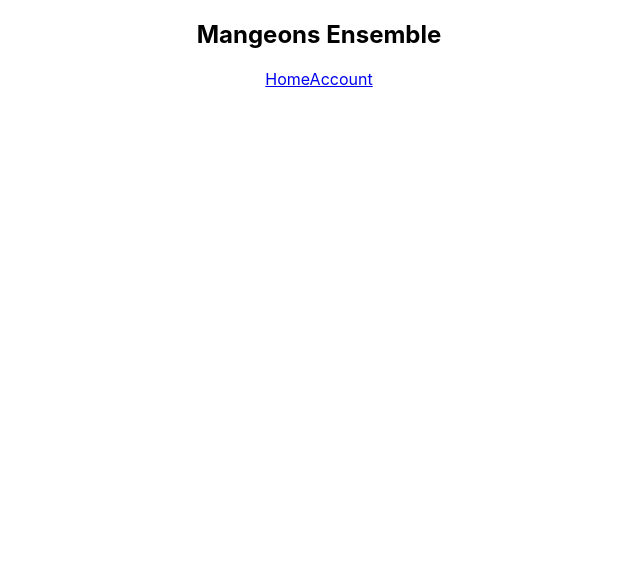
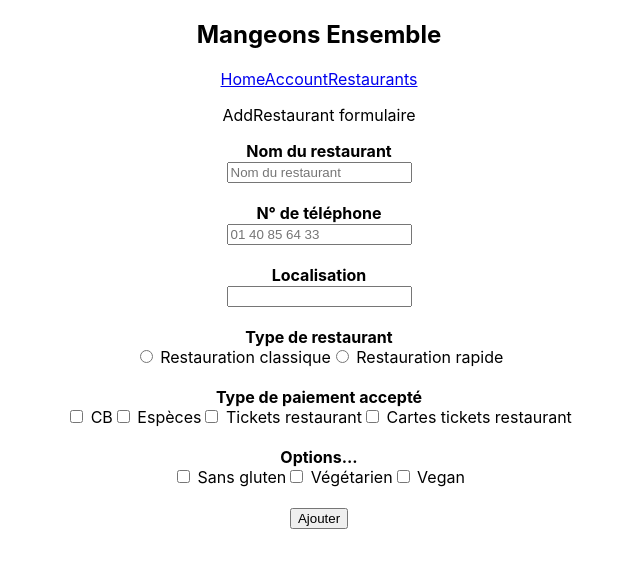
Before and after one commit to cnini/mangeons-ensemble, a React (Create React App) app: page /restaurants/nouveau-restaurant in a window 1280 px wide. Shown: the top 568 px of the page, without its empty margins (321-961 px from the left). Built offline with nearby package versions, Linux system fonts and the light colour scheme.

Commit message:
AddRestaurant: ajout réussi

```diff
--- a/src/App.js
+++ b/src/App.js
@@ -2,6 +2,8 @@ import React from "react";
 import Navbar from "./components/navbar/Navbar";
 import Home from "./routes/home/Home";
 import Account from "./routes/account/Account";
+import Restaurant from "./routes/restaurant/Restaurant";
+import AddRestaurant from "./routes/restaurant/components/AddRestaurant";
 import { BrowserRouter as Router, Routes, Route } from "react-router-dom";
 
 import "./App.css";
@@ -13,8 +15,10 @@ function App() {
         <Navbar />
         <div className="content">
           <Routes>
-            <Route exact path="/" element={<Home />} />
-            <Route path="/account" element={<Account />} />
+            <Route exact path="/" element={<Home/>} />
+            <Route path="/account" element={<Account/>} />
+            <Route path="/restaurants" element={<Restaurant/>} />
+            <Route path="/restaurants/nouveau-restaurant" element={<AddRestaurant/>} />
           </Routes>
         </div>
       </div>
--- a/src/components/navbar/Navbar.js
+++ b/src/components/navbar/Navbar.js
@@ -7,6 +7,7 @@ const Navbar = () => {
             <div className="Navbar-links">
                 <Link to="/">Home</Link>
                 <Link to="/account">Account</Link>
+                <Link to="/restaurants">Restaurants</Link>
             </div>
         </nav>
     );
--- /dev/null
+++ b/src/routes/restaurant/Restaurant.css
@@ -0,0 +1,18 @@
+.Restaurant {
+  text-align: center;
+}
+
+.Restaurant-header {
+  background-color: #61dafb;
+  min-height: 100vh;
+  display: flex;
+  flex-direction: column;
+  align-items: center;
+  justify-content: center;
+  font-size: calc(10px + 2vmin);
+  color: white;
+}
+
+.Restaurant-header p {
+  color: #282c34;
+}
--- /dev/null
+++ b/src/routes/restaurant/Restaurant.js
@@ -0,0 +1,16 @@
+import React from "react";
+import "./Restaurant.css";
+import { Link } from 'react-router-dom';
+
+const Restaurant = () => {
+  return (
+    <div className="Restaurant">
+      <header className="Restaurant-header">
+        <p>Restaurant page</p>
+        <Link to="/restaurants/nouveau-restaurant">Ajouter un restaurant</Link>
+      </header>
+    </div>
+  );
+};
+
+export default Restaurant;
--- /dev/null
+++ b/src/routes/restaurant/components/AddRestaurant.js
@@ -0,0 +1,107 @@
+import React from "react";
+import { useState, useEffect } from "react";
+import { collection, getDocs, addDoc } from "firebase/firestore";
+import db from '../../../db';
+import { isEmpty } from "@firebase/util";
+
+const AddRestaurant = () => {
+
+  const restaurantsCollectionRef = collection(db, "restaurant")
+
+  const [nom, setNom] = useState("")
+  const [numero, setNumero] = useState("")
+  const [localisation, setLocalisation] = useState("")
+  const [type, setType] = useState("")
+  const [modePaiements, setModePaiements] = useState([])
+  const [options, setOptions] = useState([])
+
+  // Création d'un document restaurant
+  const createRestaurant = async () => {
+    await addDoc(restaurantsCollectionRef, {
+      nom: nom,
+      numero: numero,
+      localisation: localisation,
+      type: type,
+      modePaiements: modePaiements,
+      options: options
+    } )
+  }
+
+  const [restaurants, setRestaurants] = useState([])
+
+  // onChange: type de restaurant
+  const handleType = type => {
+    setType(type)
+  }
+
+  // onChange: mode paiement
+  const handleModePaiement = mode => {
+    if(modePaiements.indexOf(mode) == -1) {
+      setModePaiements([...modePaiements, mode])
+    } else {
+      setModePaiements(modePaiements.filter(m => m !== mode))
+    }
+  }
+
+  // onChange: option
+  const handleOption = option => {
+    if(options.indexOf(option) == -1) {
+      setOptions([...options, option])
+    } else {
+      setOptions(options.filter(o => o !== option))
+    }
+  }
+
+
+  return (
+    <div className="#">
+      <header className="#-header">
+        <p>AddRestaurant formulaire</p>
+        <form>
+            <label><b>Nom du restaurant</b></label><br/>
+            <input
+              type="text"
+              name="nom_restaurant"
+              placeholder="Nom du restaurant"
+              onChange={ e => {setNom(e.target.value)} }
+            /><br/><br/>
+
+            <label><b>N° de téléphone</b></label><br/>
+            <input
+              type="text"
+              name="num_restaurant"
+              placeholder="01 40 85 64 33"
+              onChange={ e => {setNumero(e.target.value)} }
+            /><br/><br/>
+
+            <label><b>Localisation</b></label><br/>
+            <input
+              type="text"
+              name="localisation_restaurant"
+              onChange={ e => setLocalisation(e.target.value) }
+            /><br/><br/>
+
+            <label><b>Type de restaurant</b></label><br/>
+            <input type="radio" name="type_restaurant" value="Restauration classique" onChange={e => handleType(e.target.value) } /> <label>Restauration classique</label>
+            <input type="radio" name="type_restaurant" value="Restauration rapide" onChange={e => handleType(e.target.value) } /> <label>Restauration rapide</label><br/><br/>
+
+            <label><b>Type de paiement accepté</b></label><br/>
+            <input type="checkbox" name="paiement_restaurant" value="CB" onChange={e => handleModePaiement(e.target.value) } /> <label>CB</label>
+            <input type="checkbox" name="paiement_restaurant" value="Espèces" onChange={e => handleModePaiement(e.target.value) } /> <label>Espèces</label>
+            <input type="checkbox" name="paiement_restaurant" value="Tickets restaurant" onChange={e => handleModePaiement(e.target.value) } /> <label>Tickets restaurant</label>
+            <input type="checkbox" name="paiement_restaurant" value="Cartes tickets restaurant" onChange={e => handleModePaiement(e.target.value) } /> <label>Cartes tickets restaurant</label><br/><br/>
+
+            <label><b>Options...</b></label><br/>
+            <input type="checkbox" name="option_restaurant" value="Sans gluten" onChange={e => handleOption(e.target.value) } /> <label>Sans gluten</label>
+            <input type="checkbox" name="option_restaurant" value="Végétarien" onChange={e => handleOption(e.target.value) } /> <label>Végétarien</label>
+            <input type="checkbox" name="option_restaurant" value="Vegan" onChange={e => handleOption(e.target.value) } /> <label>Vegan</label><br/><br/>
+
+
+            <button onClick={createRestaurant}>Ajouter</button>
+        </form>
+      </header>
+    </div>
+  );
+};
+
+export default AddRestaurant;
```
Also changed, not shown: src/routes/restaurant/RestaurantController.js (added, +7 -0 lines).
